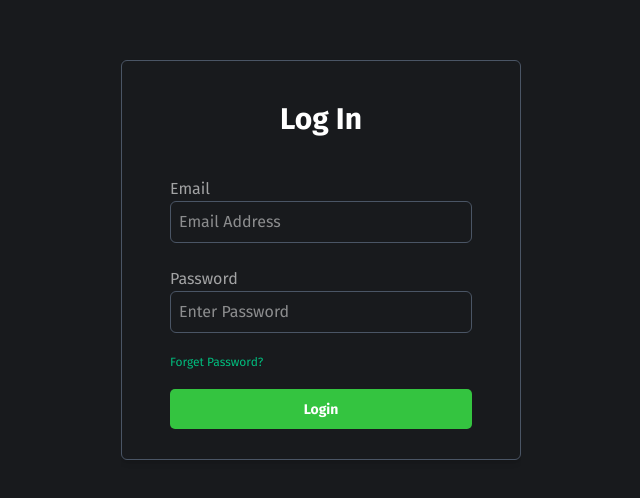
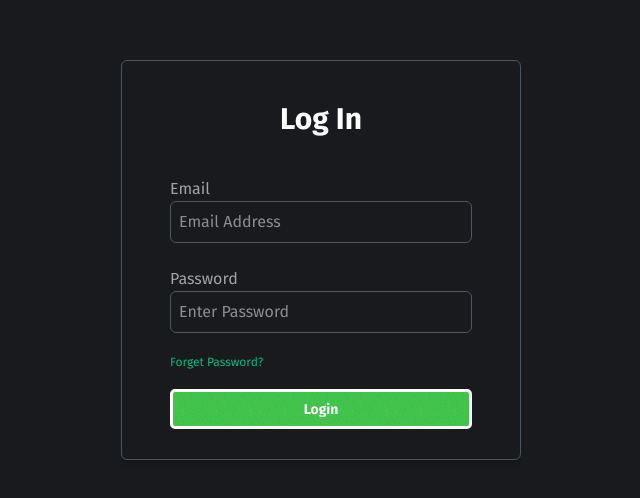
Before and after one commit to lazy-snorlax/caremaster-test, a Vue app in the folder vue/: page / in a window 1280 px wide. Shown: the part 140-638 px from the top of the page, without its empty margins (319-959 px from the left). Built offline with nearby package versions, Linux system fonts and the light colour scheme; no server answers.

Commit message:
remove clashin class

```diff
--- a/vue/src/assets/main.css
+++ b/vue/src/assets/main.css
@@ -37,13 +37,6 @@ body {
 	background: var(--dark-alt) !important;
 	color: var(--white);
 }
-button {
-	cursor: pointer;
-	appearance: none;
-	border: none;
-	outline: none;
-	background: none;
-}
 
 aside {
   background-color: #212529 !important;
```
